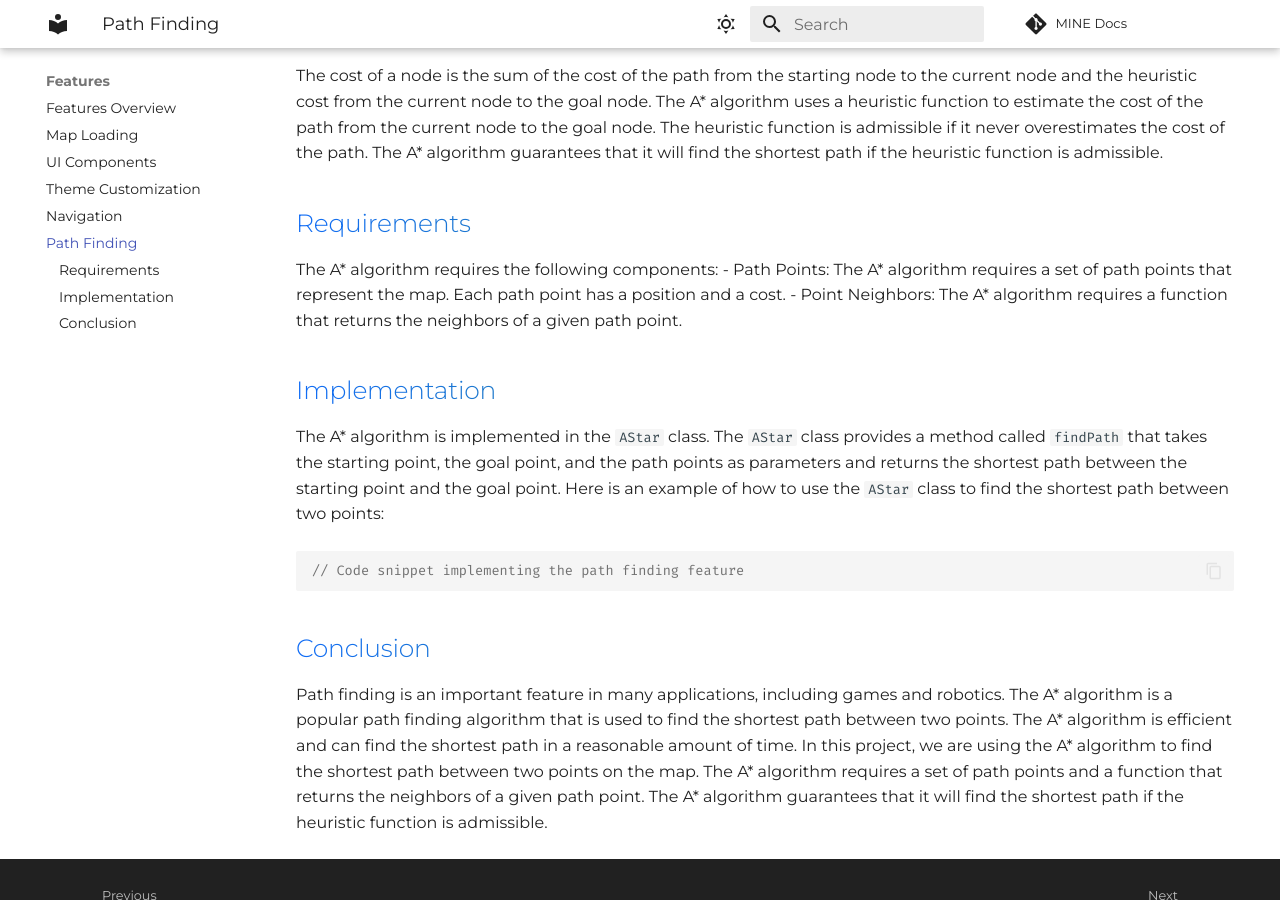
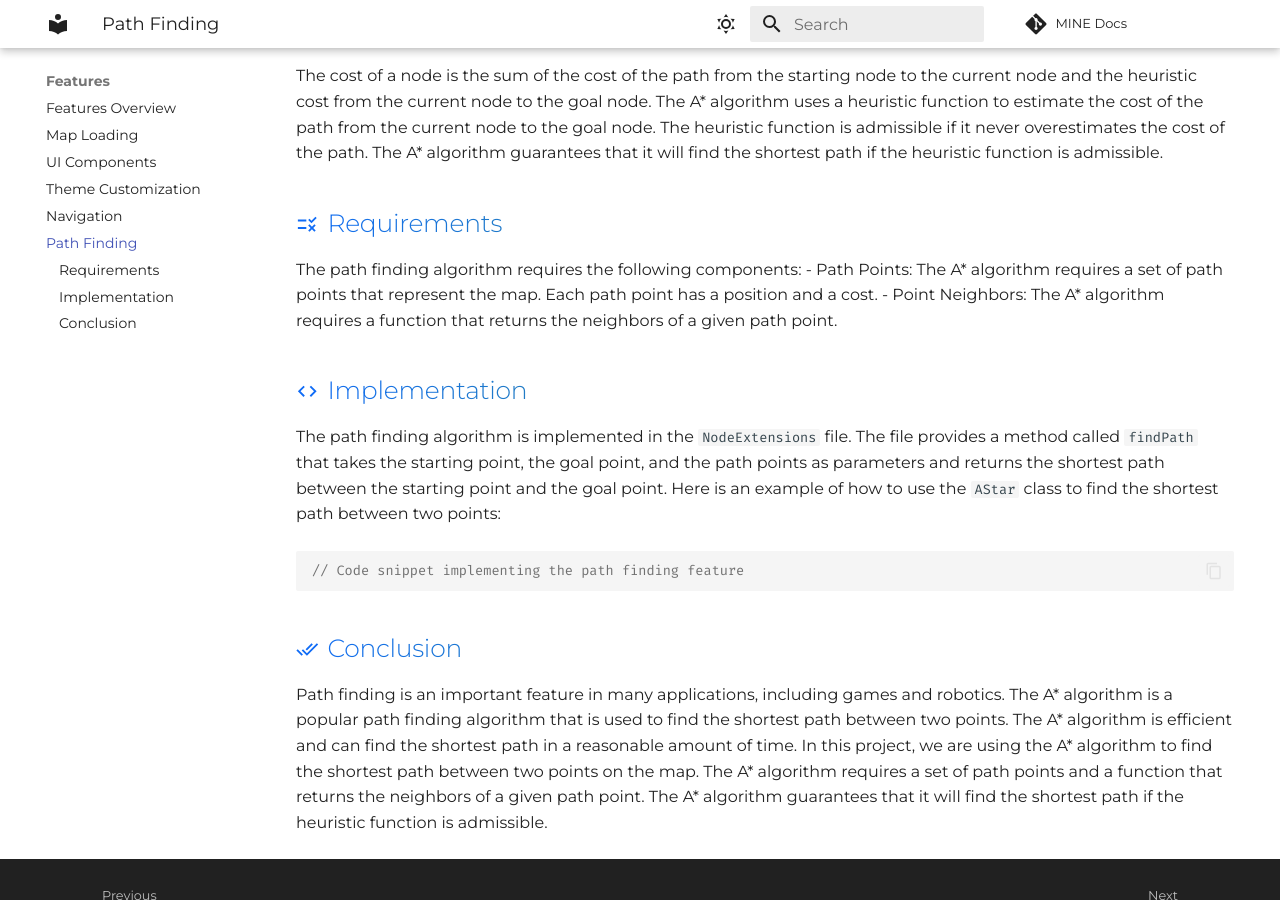
Before and after one commit to KvRae/MINE-Docs, an MkDocs documentation site: the page built from docs/features/path_finding.md, in a window 1280 px wide and 900 px high, scrolled down 570 px. Built offline with MkDocs 1.6.1 and Material for MkDocs 9.7.7, drawn with Linux system fonts in a browser that asks for light colours; comment, search, counter and statistics services are not loaded.

````diff
--- a/docs/features/path_finding.md
+++ b/docs/features/path_finding.md
@@ -1,3 +1,4 @@
+# <span class="emoji"> :material-map-marker-path: </span> Path Finding
 Path finding is the process of finding a path from a starting point to a goal point. This is a common problem in games,
 where the player needs to navigate through a maze or a map. Path finding algorithms are used to find the shortest path between two points.
 There are many different path finding algorithms, each with its own strengths and weaknesses.
@@ -14,18 +15,18 @@ lowest cost and expands it by adding its neighbors to the priority queue.
 The cost of a node is the sum of the cost of the path from the starting node to the current node and the heuristic cost from the current node to the goal node.
 The A* algorithm uses a heuristic function to estimate the cost of the path from the current node to the goal node. The heuristic function is admissible if it never overestimates the cost of the path. The A* algorithm guarantees that it will find the shortest path if the heuristic function is admissible.
 
-## Requirements
-The A* algorithm requires the following components:
+## <span class="emoji"> :material-list-status: </span> Requirements
+The path finding algorithm requires the following components:
 - Path Points: The A* algorithm requires a set of path points that represent the map. Each path point has a position and a cost.
 - Point Neighbors: The A* algorithm requires a function that returns the neighbors of a given path point.
 
 
-## Implementation
-The A* algorithm is implemented in the `AStar` class. The `AStar` class provides a method called `findPath` that takes the starting point, the goal point, and the path points as parameters and returns the shortest path between the starting point and the goal point.
+## <span class="emoji"> :material-code-tags: </span> Implementation
+The path finding algorithm is implemented in the `NodeExtensions` file. The  file provides a method called `findPath` that takes the starting point, the goal point, and the path points as parameters and returns the shortest path between the starting point and the goal point.
 Here is an example of how to use the `AStar` class to find the shortest path between two points:
 ```kotlin
 // Code snippet implementing the path finding feature
 ```
 
-## Conclusion
+## <span class="emoji"> :material-check-all: </span> Conclusion
 Path finding is an important feature in many applications, including games and robotics. The A* algorithm is a popular path finding algorithm that is used to find the shortest path between two points. The A* algorithm is efficient and can find the shortest path in a reasonable amount of time. In this project, we are using the A* algorithm to find the shortest path between two points on the map. The A* algorithm requires a set of path points and a function that returns the neighbors of a given path point. The A* algorithm guarantees that it will find the shortest path if the heuristic function is admissible.
````
Also changed, not shown: docs/features/map_loading.md (+7 -5 lines), docs/features/navigation.md (+2 -2 lines), docs/features/theme_customization.md (+5 -19 lines), docs/features/ui_components.md (+14 -42 lines), docs/support/contact_us.md (+1 -1 lines), docs/assets/images/team/ahmed.png (deleted), docs/assets/images/team/elmoez.jpg (deleted), docs/assets/images/team/kalech.png (deleted), docs/assets/images/team/karam.png (deleted), docs/assets/images/team/nassim.jpg (deleted), docs/assets/images/team/wissal.jpg (deleted).
